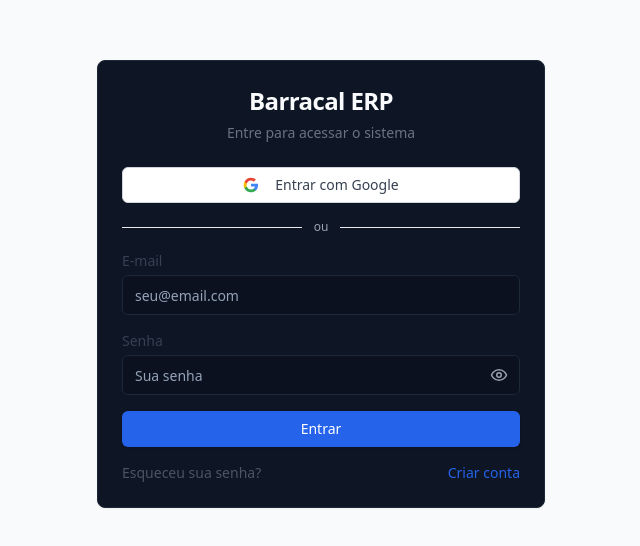
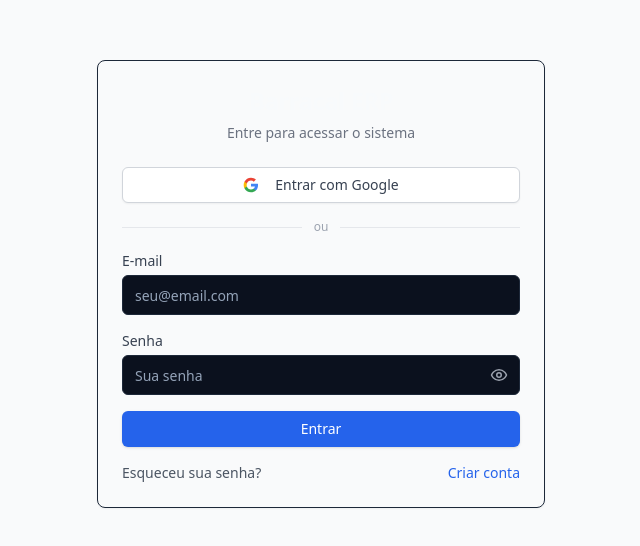
Before and after one commit to sallesam1/BARRACAL-ERP, a Next.js app: page /login in a window 1280 px wide. Shown: the part 116-662 px from the top of the page, without its empty margins (319-959 px from the left). Built offline with nearby package versions, Linux system fonts and the light colour scheme; no server answers.

Commit message:
corrige janelas transparentes nos temas

```diff
--- a/app/globals.css
+++ b/app/globals.css
@@ -172,4 +172,11 @@
   --border: 204 35% 88%;
   --input: 204 35% 88%;
   --ring: 215 28% 17%;
+}/* ===== CORREÇÃO FINAL: janelas transparentes mostram o fundo do tema ===== */
+.bg-card,
+.bg-popover,
+.bg-secondary,
+.bg-muted,
+.bg-accent {
+  background-color: transparent !important;
 }
```
